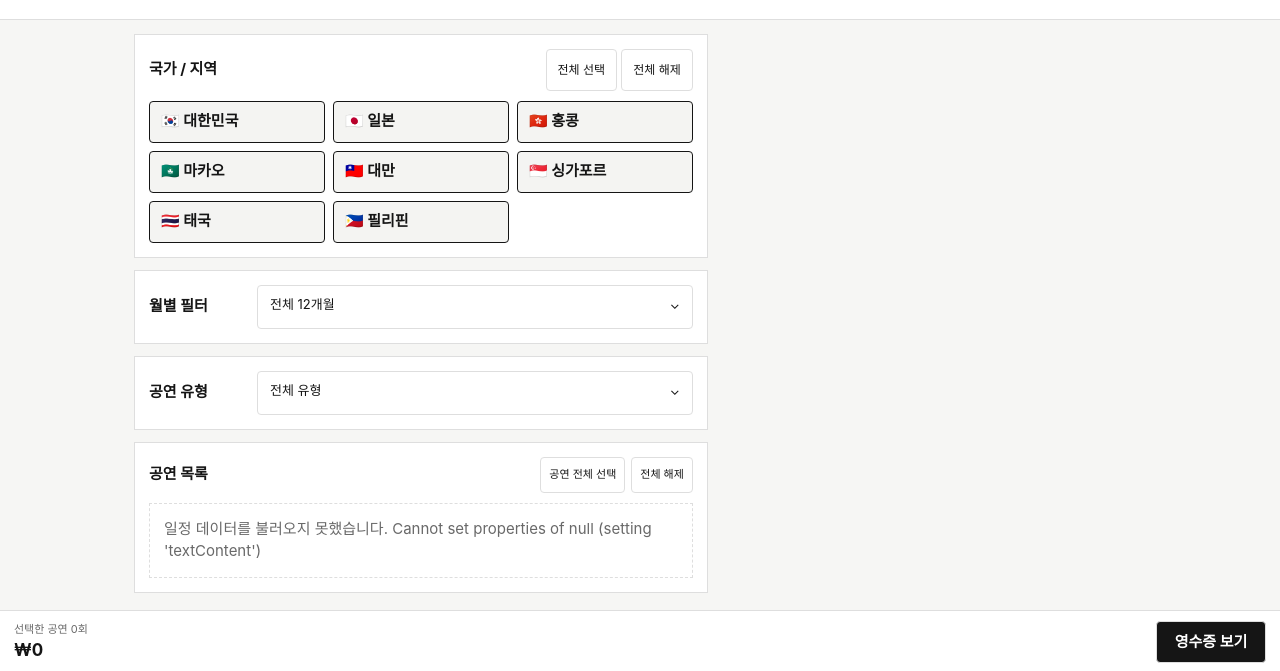
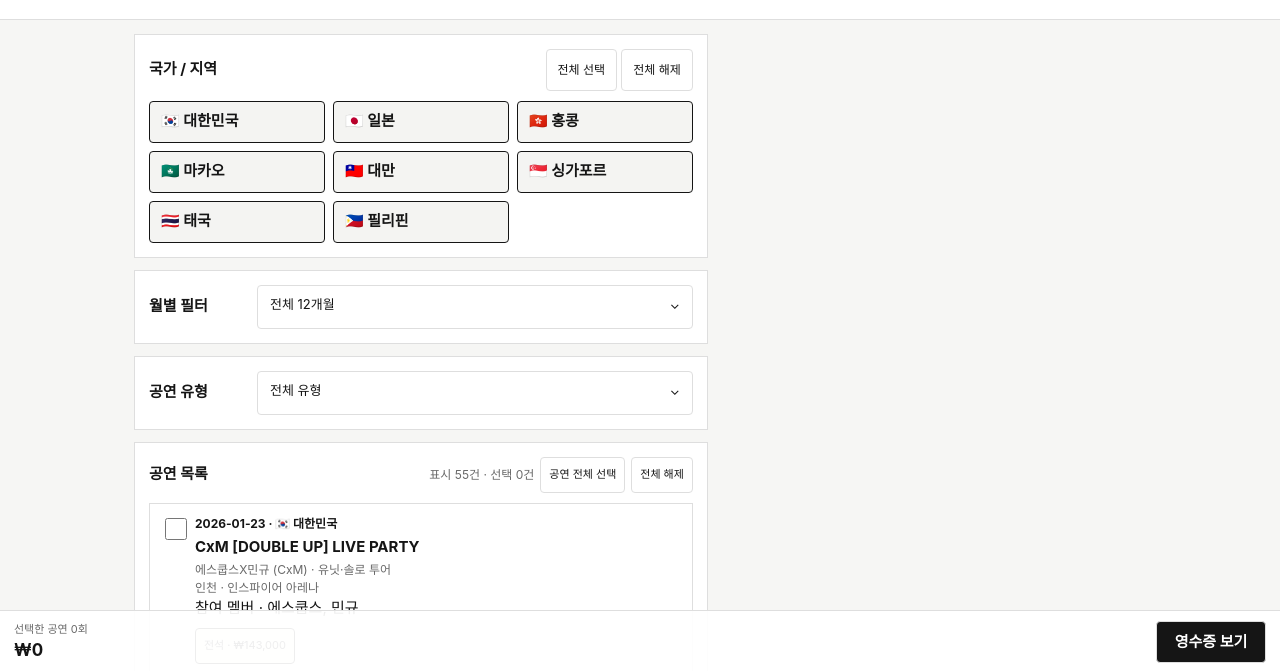
Before and after one commit to ciato937/svt-recap, a plain HTML site: page index.html in a window 1280 px wide. Shown: the part 127-798 px from the top of the page. Drawn offline with Linux system fonts and the light colour scheme.

Commit message:
Add missing event count element
Co-authored-by: Copilot <223556219+Copilot@users.noreply.github.com>

```diff
--- a/index.html
+++ b/index.html
@@ -9,7 +9,7 @@
   <link rel="stylesheet" href="receipt-enhancements.css?v=2">
   <link rel="stylesheet" href="receipt-layout-overrides.css?v=1">
   <script src="jp-ticket-options.js?v=1" defer></script>
-  <script src="app.js?v=6" defer></script>
+  <script src="app.js?v=7" defer></script>
   <script src="random-nickname.js?v=1" defer></script>
   <script src="receipt-modal.js?v=1" defer></script>
   <script src="receipt-enhancements.js?v=3" defer></script>
@@ -38,7 +38,7 @@
           <details><summary id="categorySummary">전체 유형</summary><div id="categories" class="menu"></div></details>
         </section>
         <section class="panel">
-          <div class="heading"><h2>공연 목록</h2><div class="event-actions"><button id="selectVisibleEvents" type="button">공연 전체 선택</button><button id="clearVisibleEvents" type="button">전체 해제</button></div></div>
+          <div class="heading"><h2>공연 목록</h2><div class="event-actions"><span id="count" role="status" aria-live="polite"></span><button id="selectVisibleEvents" type="button">공연 전체 선택</button><button id="clearVisibleEvents" type="button">전체 해제</button></div></div>
           <div id="events" class="events"></div>
         </section>
       </section>
```
